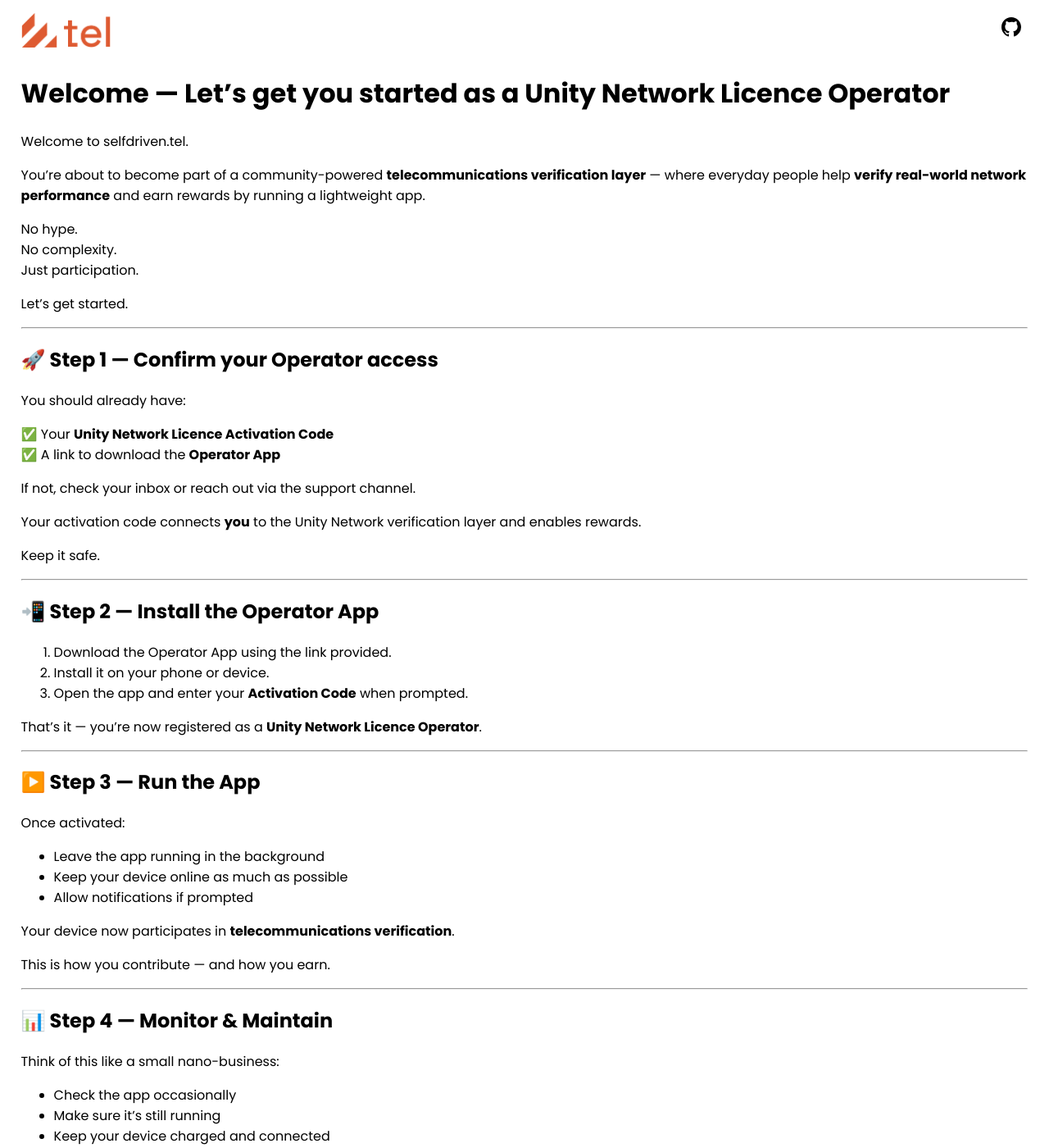
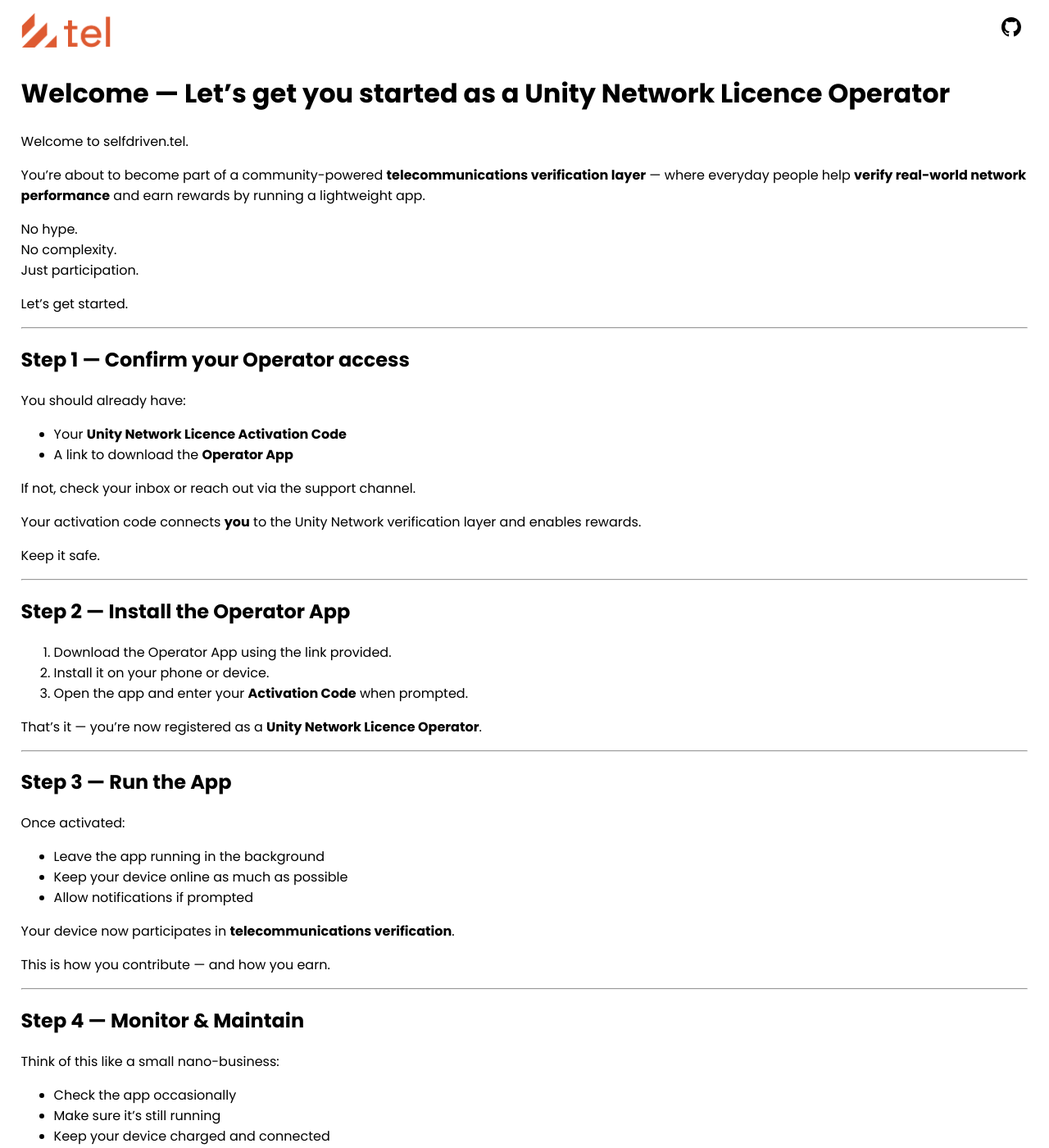
Before and after one commit to selfdriven-services/selfdriven-tel, a Jekyll site: the page built from docs/pages/our-identity-welcome.md, in a window 1280 px wide and 1400 px high. Shown: the whole window at 82% size. Built offline with Jekyll 4.4.1, drawn with Linux system fonts in a browser that asks for light colours; some of the changed text lies outside the part shown.

```diff
--- a/docs/pages/our-identity-welcome.md
+++ b/docs/pages/our-identity-welcome.md
@@ -18,12 +18,12 @@ Let’s get started.
 
 ---
 
-## 🚀 Step 1 — Confirm your Operator access
+## Step 1 — Confirm your Operator access
 
 You should already have:
 
-✅ Your **Unity Network Licence Activation Code**
-✅ A link to download the **Operator App**
+- Your **Unity Network Licence Activation Code**
+- A link to download the **Operator App**
 
 If not, check your inbox or reach out via the support channel.
 
@@ -33,7 +33,7 @@ Keep it safe.
 
 ---
 
-## 📲 Step 2 — Install the Operator App
+## Step 2 — Install the Operator App
 
 1. Download the Operator App using the link provided.
 2. Install it on your phone or device.
@@ -43,7 +43,7 @@ That’s it — you’re now registered as a **Unity Network Licence Operator**.
 
 ---
 
-## ▶️ Step 3 — Run the App
+## Step 3 — Run the App
 
 Once activated:
 
@@ -57,7 +57,7 @@ This is how you contribute — and how you earn.
 
 ---
 
-## 📊 Step 4 — Monitor & Maintain
+## Step 4 — Monitor & Maintain
 
 Think of this like a small nano-business:
 
@@ -71,7 +71,7 @@ Simple.
 
 ---
 
-## 💰 Step 5 — Earn Rewards
+## Step 5 — Earn Rewards
 
 As your device helps verify real-world network behaviour, rewards accumulate automatically.
 
@@ -83,7 +83,7 @@ You’re helping create **transparent, verifiable telecommunications data** whil
 
 ---
 
-## 🤝 You’re Part of Something Bigger
+## You’re Part of Something Bigger
 
 You’re now one of many Operators worldwide helping build:
 
@@ -97,7 +97,7 @@ Thank you for participating.
 
 ---
 
-## 🧭 Need Help?
+## Need Help?
 
 If anything feels unclear:
 
```
